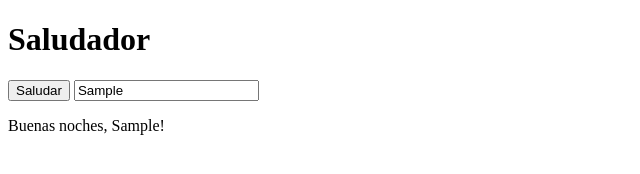
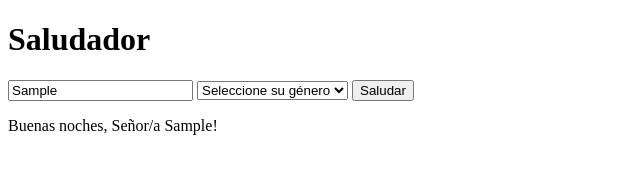
Before and after one commit to andrestorrezulloa-afk/IngSoftware2, a website built with Parcel: page index.html in a window 1280 px wide. Both pictures are taken after typing "Sample" into the empty fields and a click on the input "Saludar". Shown: the whole page, without its empty margins (0-640 px from the left). Built offline with nearby package versions, Linux system fonts and the light colour scheme.

Commit message:
Saludar por genero

```diff
--- a/index.html
+++ b/index.html
@@ -1,13 +1,21 @@
 <!DOCTYPE html>
-<html xml:lang="es">
+<html lang="es">
   <head>
     <title>Saludador</title>
   </head>
   <body>
     <h1>Saludador</h1>
     <form id="saludar-form">
+      <input type="text" id="nombre" name="nombre" placeholder="Ingrese su nombre" />
+
+      <select id="genero" name="genero">
+        <option value="" disabled selected>Seleccione su género</option>
+        <option value="masculino">Masculino</option>
+        <option value="femenino">Femenino</option>
+        <option value="otro">Otro</option>
+      </select>
+
       <input type="submit" value="Saludar" id="saludar-button" />
-      <input type="text" id="nombre" name="nombre" placeholder="Ingrese su nombre" />
     </form>
     <div id="resultado-div"></div>
 
--- a/src/Saludar.js
+++ b/src/Saludar.js
@@ -1,21 +1,31 @@
 const form = document.querySelector("#saludar-form");
 const div = document.querySelector("#resultado-div");
 const nombreInput = document.querySelector("#nombre");
-
+const generoInput = document.querySelector("#genero");
 form.addEventListener("submit", (event) => {
   event.preventDefault();
 
   const nombre = nombreInput.value;
+  const genero = generoInput.value;
   const hora = new Date().getHours();
   let saludo = "Hola";
+  let saludoGenero = "";
 
+  if (genero === "masculino") {
+    saludoGenero = "Señor";
+  } else if (genero === "femenino") {
+    saludoGenero = "Señora";
+  } else{
+    saludoGenero = "Señor/a";
+  }
   if (hora >= 6 && hora < 12) {
     saludo = "Buenos días";
-  } else if (hora >= 12 && hora < 19) {
+  } else if (hora >= 12 && hora < 18) {
     saludo = "Buenas tardes";
   } else {
     saludo = "Buenas noches";
   }
 
-  div.innerHTML = "<p>" + saludo + ", " + nombre + "!</p>";
+
+  div.innerHTML = "<p>" + saludo + ", " + saludoGenero + " " + nombre + "!</p>";
 });
```
